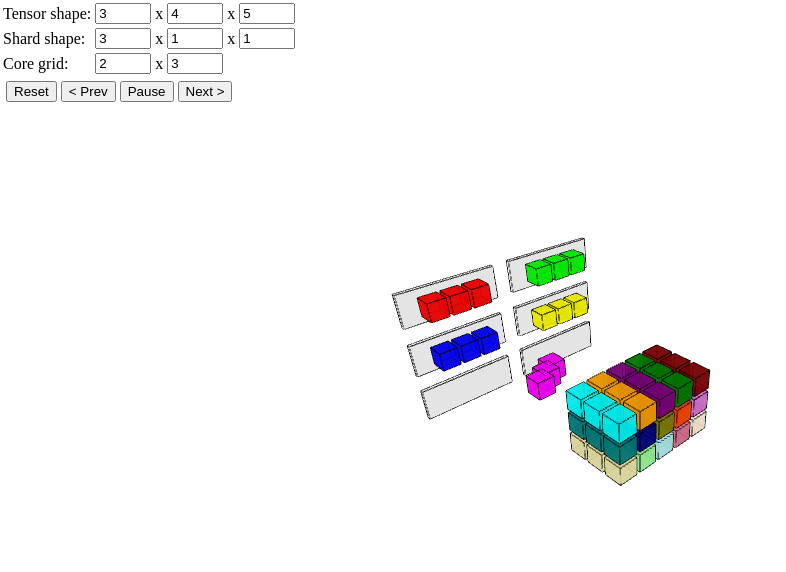
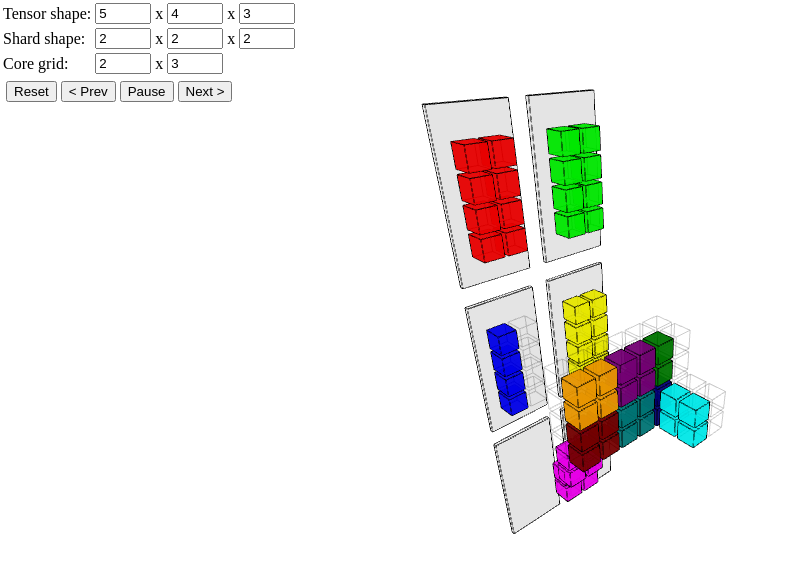
Before and after one commit to supermina999/sharding-visual, a website built with Vite: page index.html in a window 1280 px wide. Shown: the whole page, without its empty margins (0-786 px from the left). Built offline with nearby package versions, Linux system fonts and the light colour scheme; animation ran at ten frames a second.

Commit message:
Update default values

```diff
--- a/index.html
+++ b/index.html
@@ -15,7 +15,7 @@
           Tensor shape:
         </td>
         <td>
-          <input type="number" min="1" max="10" step="1" value="3" id="shape_0" />
+          <input type="number" min="1" max="10" step="1" value="5" id="shape_0" />
         </td>
         <td>
           x
@@ -27,7 +27,7 @@
           x
         </td>
         <td>
-          <input type="number" min="1" max="10" step="1" value="5" id="shape_2" />
+          <input type="number" min="1" max="10" step="1" value="3" id="shape_2" />
         </td>
       </tr>
       </tbody>
@@ -36,19 +36,19 @@
           Shard shape:
         </td>
         <td>
-          <input type="number" min="1" max="10" step="1" value="3" id="shard_0" />
+          <input type="number" min="1" max="10" step="1" value="2" id="shard_0" />
         </td>
         <td>
           x
         </td>
         <td>
-          <input type="number" min="1" max="10" step="1" value="1" id="shard_1" />
+          <input type="number" min="1" max="10" step="1" value="2" id="shard_1" />
         </td>
         <td>
           x
         </td>
         <td>
-          <input type="number" min="1" max="10" step="1" value="1" id="shard_2" />
+          <input type="number" min="1" max="10" step="1" value="2" id="shard_2" />
         </td>
       </tr>
       <tr>
--- a/src/main.js
+++ b/src/main.js
@@ -3,7 +3,7 @@ import * as TWEEN from 'three/addons/libs/tween.module.js'
 import {OrbitControls} from "three/addons";
 
 let tensorShape = [5, 4, 3];
-let shardShape = [1, 1, 3];
+let shardShape = [2, 2, 2];
 let coreGrid = [2, 3];
 let scene;
 let is_paused = false;
```
